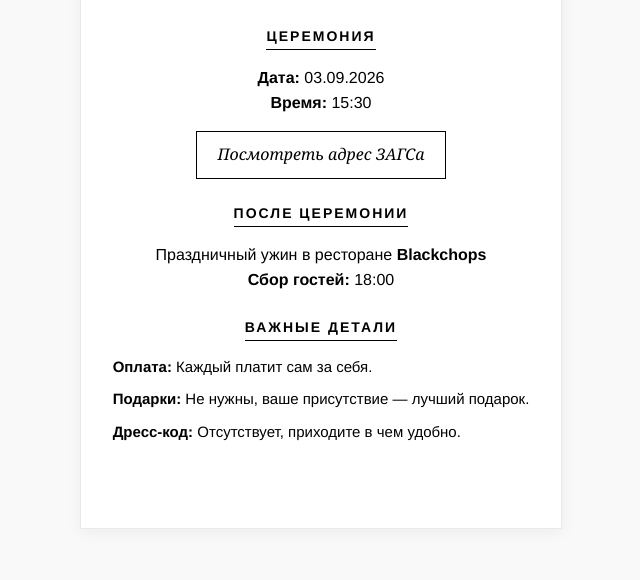
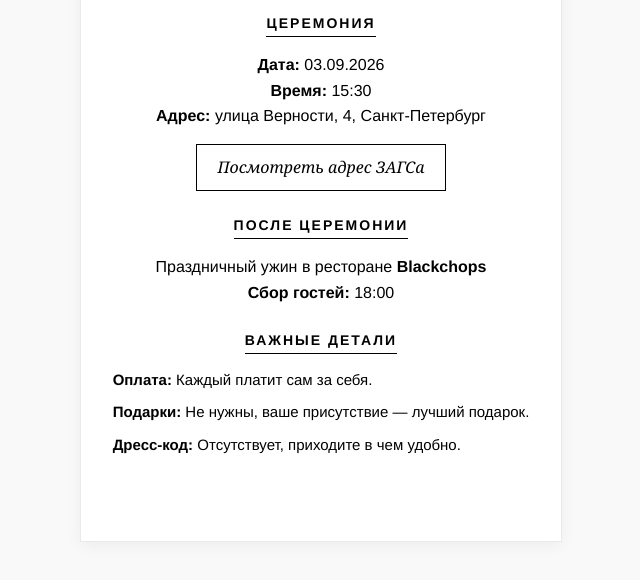
Before and after one commit to SpringBanana/Wedding, a plain HTML site: page index.html in a window 1280 px wide. Shown: the part 200-780 px from the top of the page, without its empty margins (319-959 px from the left). Drawn offline with Linux system fonts and the light colour scheme.

Commit message:
Update index.html

```diff
--- a/index.html
+++ b/index.html
@@ -94,6 +94,7 @@
             <div class="details">
                 <strong>Дата:</strong> 03.09.2026<br>
                 <strong>Время:</strong> 15:30<br>
+                <strong>Адрес:</strong> улица Верности, 4, Санкт-Петербург<br>
                 <a href="https://shorturl.at/RXmYV" class="btn" target="_blank">Посмотреть адрес ЗАГСа</a>
             </div>
         </div>
```
